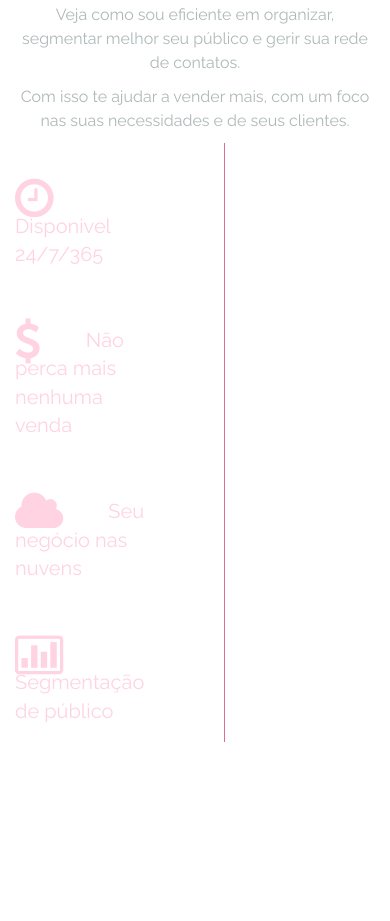
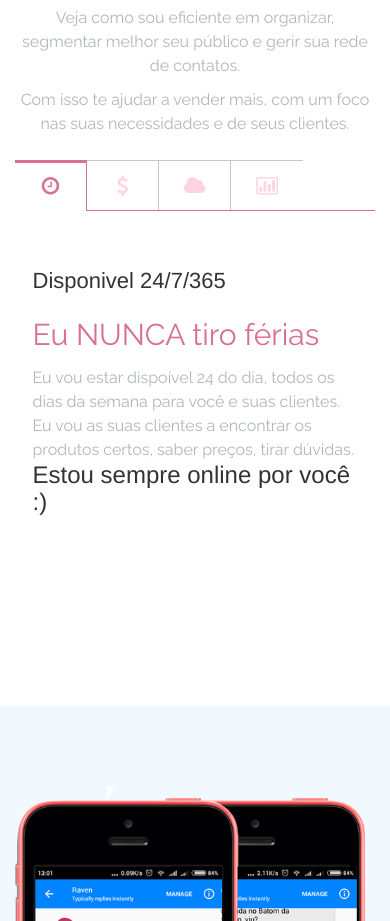
Before and after one commit to rodrigocnascimento/raven, a website: page landingpage/index.html in a window 390 px wide. Shown: the part 1079-2000 px from the top of the page. Drawn offline with Linux system fonts and the light colour scheme; a web font is replaced by a local one.

Commit message:
mobile responsiviness

```diff
--- a/landingpage/css/main.css
+++ b/landingpage/css/main.css
@@ -97,10 +97,11 @@ Browse Happy prompt
 Author's custom styles
 ========================================================================== */
 .header-menu-padding {
-	margin: 25px 35px 0px 25px;
+  margin-top: 25px;
 }
 
 
+.navbar-toggle{ margin-top: 37px; }
 
 
 
@@ -341,13 +342,11 @@ Common Css End
 .block-left{}
 
 #header .block-right{}
-.contact-area{text-align: right; margin-top: 10px;}
-.contact-area ul{margin: 36px 35px 0px 35px; padding: 0px; list-style: none;}
-.contact-area ul li{display: inline-block; margin-left: 40px; color:#3C3D42; font-size: 17px; font-family: 'Raleway', sans-serif; font-weight: 400px; }
-.contact-area ul li i{margin-right: 10px; font-size: 18px; }
+.contact-area{color:#3C3D42; font-size: 1.4em; font-family: 'Raleway', sans-serif; font-weight: 400;
+text-align: center; margin-top: 35px;}
 
 
-.nav-logo{margin-right: 30px; margin-top: 12px}
+.nav-logo{margin-right: 10px; margin-top: 12px}
 .navbar-default{background: none; border: none;}
 .navbar-default .navbar-nav > li > a{ color:#8B9090;font-family: 'Raleway', sans-serif; font-weight: 400px; font-size: 14px;}
 .navbar-default .navbar-nav > .active > a, .navbar-default .navbar-nav > .active > a:hover, .navbar-default .navbar-nav > .active > a:focus{background: none; color:#3C3D42}
@@ -570,22 +569,18 @@ width: 42px;}
 /*=========================
 footer CLOSE
 ===========================*/
-
-
+/*
 #como-eu-vou-ajudar .block-bottom{}
 #como-eu-vou-ajudar .service-tab{color: #d96f93}
 #como-eu-vou-ajudar .service-tab ul{float: left;list-style: outside none none;padding: 0;margin-right: 150px;}
 #como-eu-vou-ajudar .service-tab ul li{ border-right: 1px solid #d96f93;}
-#como-eu-vou-ajudar .srvice-tab ul li.active a {color: #d96f93}
+#como-eu-vou-ajudar .sevice-tab ul li.active a {color: #d96f93}
 #como-eu-vou-ajudar .service-tab ul li a{color: #ffd3e2; padding-top: 23px; padding-bottom: 17px;font-size: 20px; font-family: 'Raleway', sans-serif; font-weight: 400;display: block; padding-right: 60px}
 #como-eu-vou-ajudar .service-tab ul li a i{color:#ffd3e2;font-size: 45px; margin-right: 40px; position: relative;top: 10px;}
 #como-eu-vou-ajudar .service-tab ul li a:hover{border-right: 10px solid #d96f93;color:#d96f93;padding-right: 50px}
 #como-eu-vou-ajudar .service-tab ul li a:hover i{color: #d96f93}
-
-.edit-tab{overflow: hidden;}
-.edit-tab h1{color: #636C6C; font-size: 24px; font-family: 'Raleway', sans-serif; font-weight: 700; margin: 0px;margin: 0px;padding-bottom: 30px; padding-top:50px;}
+ */
+.edit-tab h2{color: #d96f93; font-family: 'Raleway', sans-serif; }
 .edit-tab p{color:#AFB8B8; font-size: 16px;font-family: 'Raleway', sans-serif; font-weight: 400; line-height: 24px;margin: 0px;}
 
 .edit-tab-content{padding-top: 30px}
-.teb-icon-edit{ height: 170px;width: 170px; margin: 0 auto; color:#5DCA88;}
-.teb-icon-edit i{font-size: 170px}
--- a/landingpage/css/responsive.css
+++ b/landingpage/css/responsive.css
@@ -27,7 +27,7 @@ px      68    160    252    344    436    528    620    712    */
 
 
   #header .block-right{}
-	.contact-area{text-align: center}
+  .contact-area{text-align: center; margin-right: 50px;}
   #service .service-header p{font-size: 15px}
   .submit-bottom form input[type=text]{width: 200px;}
   #service .service-tab ul{margin-right: 50px;}
@@ -106,6 +106,8 @@ px      68    160    252    344    436    */
   .submit-area{margin-left: 28px}
   .submit-header h3, .gallery-area h1, #service .service-header h1{font-size: 30px}
   .contant-1-head h1, .contant-2-header h1{font-size: 30px}
+
+  .slider{background-position: 59%}
 }
 
 
--- /dev/null
+++ b/landingpage/css/tabs.css
@@ -0,0 +1,118 @@
+.tabs {
+  position: relative;
+  width: 100%;
+  overflow: hidden;
+  margin: 1em 0 2em;
+  font-weight: 300;
+}
+
+/* Nav */
+.tabs nav {
+  text-align: center;
+}
+
+.tabs nav ul {
+  padding: 0;
+  margin: 0;
+  list-style: none;
+  display: inline-block;
+}
+
+.tabs nav ul li {
+  border: 1px solid #becbd2;
+  border-bottom: none;
+  margin: 0 0.25em;
+  display: block;
+  float: left;
+  position: relative;
+}
+
+.tabs nav li.tab-current {
+  border: 1px solid #d96f93;
+  box-shadow: inset 0 2px #d96f93;
+  border-bottom: none;
+  z-index: 100;
+}
+
+.tabs nav li.tab-current:before,
+.tabs nav li.tab-current:after {
+  content: '';
+  position: absolute;
+  height: 1px;
+  right: 100%;
+  bottom: 0;
+  width: 1000px;
+  background: #d96f93;
+}
+
+.tabs nav li.tab-current:after {
+  right: auto;
+  left: 100%;
+  width: 4000px;
+}
+
+.tabs nav a {
+  color: #ffd3e2;
+  display: block;
+  font-size: 1.45em;
+  line-height: 2.5;
+  padding: 0 1.25em;
+  white-space: nowrap;
+}
+
+.tabs nav a:hover {
+  color: #d96f93;
+}
+
+.tabs nav li.tab-current a {
+  color: #d96f93;
+}
+
+/* Content */
+.content section {
+  font-size: 1.25em;
+  padding: 3em 1em;
+  display: none;
+  max-width: 1230px;
+  margin: 0 auto;
+}
+
+.content section:before,
+.content section:after {
+  content: '';
+  display: table;
+}
+
+.content section:after {
+  clear: both;
+}
+.content-current {display:block!important;}
+/* Example media queries */
+
+@media screen and (max-width: 52.375em) {
+  .tabs nav a span {
+    display: none;
+  }
+
+  .tabs nav a:before {
+    margin-right: 0;
+  }
+}
+
+@media screen and (max-width: 32em) {
+  .tabs nav ul,
+  .tabs nav ul li a {
+    width: 100%;
+    padding: 0;
+  }
+
+  .tabs nav ul li {
+    width: 20%;
+    width: calc(20% + 1px);
+    margin: 0 0 0 -1px;
+  }
+
+  .tabs nav ul li:last-child {
+    border-right: none;
+  }
+}
--- a/landingpage/index.html
+++ b/landingpage/index.html
@@ -18,6 +18,7 @@
   <link rel="stylesheet" href="css/font-awesome.min.css">
   <link rel="stylesheet" href="css/bootstrap.min.css">
   <link rel="stylesheet" href="css/main.css">
+  <link rel="stylesheet" href="css/tabs.css">
   <link rel="stylesheet" href="css/responsive.css">
   <script src="js/vendor/modernizr-2.6.2.min.js"></script>
 </head>
@@ -34,8 +35,7 @@
     <section id="header">
       <div class="container">
         <div class="row">
-				 <div class="col-md-7">
-					 <div class="block-left">
+          <div class="col-md-6">
             <nav class="navbar navbar-default" role="navigation">
               <div class="container-fluid">
                 <!-- Brand and toggle get grouped for better mobile display -->
@@ -61,16 +61,11 @@
                 </div><!-- /.navbar-collapse -->
               </div><!-- /.container-fluid -->
             </nav>
-					 </div>
           </div><!-- .col-md-6 -->
 
-				 <div class="col-md-5">
-					 <div class="block-right">
+          <div class="col-md-6">
             <div class="contact-area">
-							 <ul>
-								 <li><i class="fa fa-envelope-o"></i>contato@ravendas.com.br</li>
-							 </ul>
-						 </div>
+              <i class="fa fa-envelope-o"></i>&nbsp;&nbsp;contato@ravendas.com.br
             </div>
           </div><!-- .col-md-6 close -->
         </div><!-- .row close -->
@@ -127,68 +122,59 @@
               <div class="col-md-12">
                 <div class="block-bottom">
                   <div class="service-tab">
-								<!-- Nav tabs -->
-								<ul class="badhon-tab" role="tablist">
-									<li>
-										<a href="#home" aria-controls="home" role="tab" data-toggle="tab">
-											<i class="fa fa-clock-o"></i>
-											Disponivel 24/7/365
-										</a>
-									</li>
-									<li>
-										<a href="#money" aria-controls="money" role="tab" data-toggle="tab">
-											<i class="fa fa-usd"></i>
-											Não perca mais nenhuma venda
-										</a>
-									</li>
-									<li>
-										<a href="#profile" aria-controls="profile" role="tab" data-toggle="tab">
-											<i class="fa fa-cloud"></i>
-											Seu negócio nas nuvens
-										</a>
-									</li>
-									<li>
-										<a href="#messages" aria-controls="messages" role="tab" data-toggle="tab">
-											<i class="fa fa-bar-chart-o"></i>
-											Segmentação de público
-										</a>
-									</li>
+                    <div id="tabs" class="tabs">
+                      <nav>
+                        <ul>
+                          <li><a href="#section-1"><i class="fa fa-clock-o"></i><span>24h Online</span></a></li>
+                          <li><a href="#section-2"><i class="fa fa-usd"></i><span>Venda mais</span></a></li>
+                          <li><a href="#section-3"><i class="fa fa-cloud"></i><span>onCloud</span></a></li>
+                          <li><a href="#section-4"><i class="fa fa-bar-chart-o"></i><span>Seu público</span></a></li>
                         </ul>
-
-								<!-- Tab panes -->
-								<div class="tab-content edit-tab-content">
-									<div class="tab-pane active edit-tab" id="home">
-										<h1>Eu NUNCA tiro férias</h1>
+                      </nav>
+                      <div class="content">
+                        <section id="section-1">
+                          <div class="edit-tab">
+                            <h1>Disponivel 24/7/365</h1>
+                            <h2>Eu NUNCA tiro férias</h2>
                             <p>Eu vou estar dispoível 24 do dia, todos os dias da semana para você e suas clientes. <br />
                             Eu vou as suas clientes a encontrar os produtos certos, saber preços, tirar dúvidas.<br />
                             </p>
                             <h3>Estou sempre online por você :)</h3>
                           </div>
-									<div class="tab-pane edit-tab" id="money">
-										<h1>Sempre pronta para receber um pedido</h1>
+                        </section>
+                        <section id="section-2">
+                          <div class="edit-tab">
+                            <h1>Não perca mais nenhuma venda</h1>
+                            <h2>Venda mais e melhor</h2>
                             <p>
                             Eu vou ficar de olho nos chats que eu estou cadastrada;
+                            <br />
+                            Atendendo os pedidos, tirando dúvidas, mostrando alguma novidades.
                             </p>
-										<h3>
-											Atendendo os pedidos, tirando dúvidas, mostrando alguma novidades.
-										</h3>
+                            <h3>Sempre pronta para receber um pedido</h3>
                           </div>
-									<div class="tab-pane edit-tab" id="profile">
-										<h1>Plataforma onCloud</h1>
+                        </section>
+                        <section id="section-3">
+                          <div class="edit-tab">
+                            <h1>Seu negócio nas nuvens</h1>
+                            <h2>Plataforma onCloud</h2>
                             <p>
                             Tenha seu catálogo sempre a mão, ou melhor na nuvem
                             </p>
                             <p>Ou deixa comigo que eu vou estar disponivel nos aplicativos de chat e mostro tudo para nossas clientes.</p>
                             <h3>Você apenas irá se concentrar em atender melhor a cliente. Deixa o pedido comigo :)</h3>
                           </div>
-									<div class="tab-pane edit-tab" id="messages">
-										<h1>Entenda melhor seu público</h1>
+                        </section>
+                        <section id="section-4">
+                          <div class="edit-tab">
+                            <h1>Segmentação de público</h1>
+                            <h2>Entenda melhor seu público</h2>
                             <p>Juntas vamos descobrir mais sobre o seu público, como ele está dividido; por idade, sexo, região, produtos que tem mais ou menos relevância para os seus clientes.</p>
                             <h3>Tudo isso em um painel organizado :D</h3>
                           </div>
-								</div>
-							</div>
-						</div>
+                        </section>
+                      </div><!-- /content -->
+                    </div><!-- /tabs -->
                   </div><!-- .col-md-12 close -->
                 </div><!-- row close -->
               </div><!-- .container close -->
@@ -290,6 +276,10 @@
               <script src="js/vendor/jquery-1.10.2.min.js"></script>
               <script src="js/bootstrap.min.js"></script>
               <script src="js/main.js"></script>
+              <script src="js/tabs.js"></script>
+              <script type="text/javascript">
+                new CBPFWTabs( document.getElementById( 'tabs' ) )
+              </script>
               <script>
                 (function(i,s,o,g,r,a,m){i['GoogleAnalyticsObject']=r;i[r]=i[r]||function(){
                   (i[r].q=i[r].q||[]).push(arguments)},i[r].l=1*new Date();a=s.createElement(o),
--- /dev/null
+++ b/landingpage/js/tabs.js
@@ -0,0 +1,78 @@
+/**
+ * cbpFWTabs.js v1.0.0
+ * http://www.codrops.com
+ *
+ * Licensed under the MIT license.
+ * http://www.opensource.org/licenses/mit-license.php
+ *
+ * Copyright 2014, Codrops
+ * http://www.codrops.com
+ */
+;( function( window ) {
+
+  'use strict';
+
+  function extend( a, b ) {
+    for( var key in b ) {
+      if( b.hasOwnProperty( key ) ) {
+        a[key] = b[key];
+      }
+    }
+    return a;
+  }
+
+  function CBPFWTabs( el, options ) {
+    this.el = el;
+    this.options = extend( {}, this.options );
+    extend( this.options, options );
+    this._init();
+  }
+
+  CBPFWTabs.prototype.options = {
+    nav : 'nav',
+    start : 0,
+    skip : []
+  };
+
+  CBPFWTabs.prototype._init = function() {
+    // tabs elemes
+    this.tabs = [].slice.call( this.el.querySelectorAll( this.options.nav + ' > ul > li' ) );
+    // content items
+    this.items = [].slice.call( this.el.querySelectorAll( '.content > section' ) );
+    // current index
+    this.current = -1;
+    // show current content item
+    this._show();
+    // init events
+    this._initEvents();
+  };
+
+  CBPFWTabs.prototype._initEvents = function() {
+    var self = this;
+    var skip = this.options.skip;
+    this.tabs.forEach( function( tab, idx ) {
+      if (skip.indexOf(idx) == -1) {
+        tab.addEventListener( 'click', function( ev ) {
+          ev.preventDefault();
+          self._show( idx );
+        } );
+      }
+    } );
+  };
+
+  CBPFWTabs.prototype._show = function( idx ) {
+    if( this.current >= 0 ) {
+      // remove and add class thanks to Apollo.js (github.com/toddmotto/apollo)
+      this.tabs[ this.current ].className = this.tabs[ this.current ].className.replace(new RegExp('(^|\\s)*' + 'tab-current' + '(\\s|$)*', 'g'), '');
+      this.items[ this.current ].className = this.items[ this.current ].className.replace(new RegExp('(^|\\s)*' + 'content-current' + '(\\s|$)*', 'g'), '');
+    }
+    // change current
+    this.current = idx != undefined ? idx : this.options.start >= 0 && this.options.start < this.items.length ? this.options.start : 0;
+    this.tabs[ this.current ].className += (this.tabs[ this.current ].className ? ' ' : '') + 'tab-current';
+    this.items[ this.current ].className += (this.items[ this.current ].className ? ' ' : '') + 'content-current';
+  };
+
+  // add to global namespace
+  window.CBPFWTabs = CBPFWTabs;
+
+})( window );
```
Also changed, not shown: landingpage/js/main.js (+0 -18 lines). Lines whose indentation alone changed are shown as unchanged.
